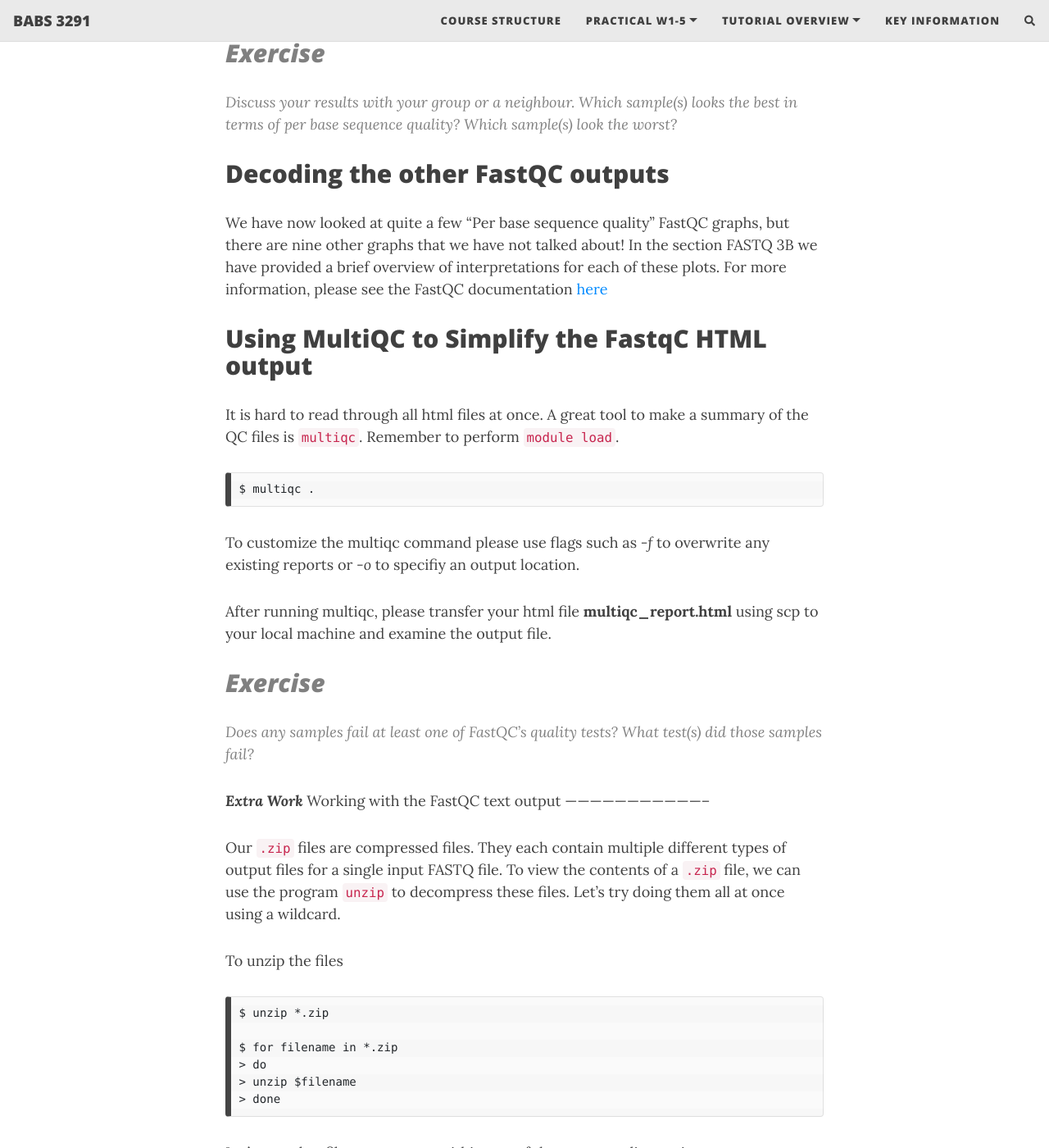
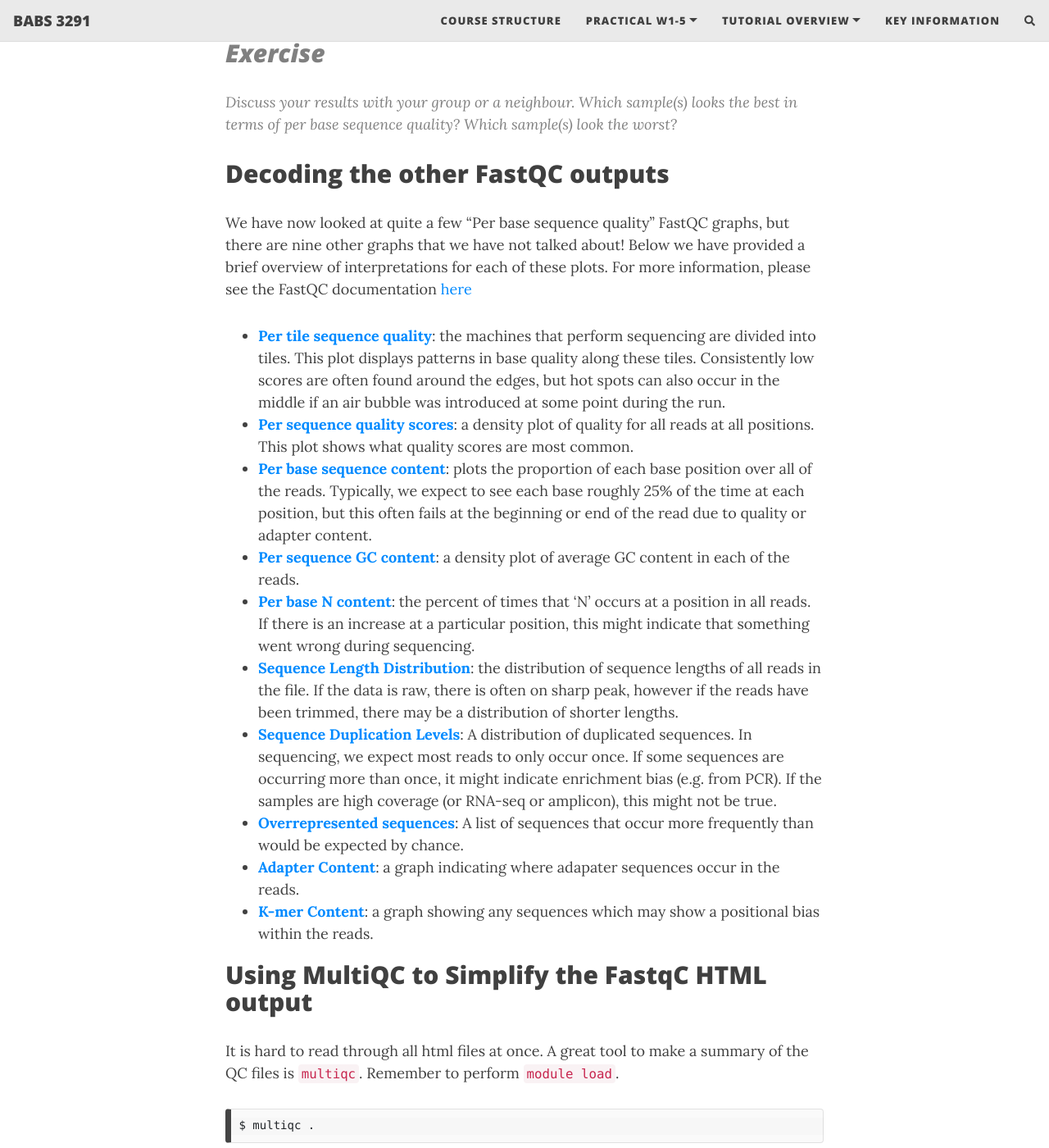
Before and after one commit to theheking/babs-rna-seq-2024, a Jekyll site: the page built from practical_overview/Week3_FASTQC.md, in a window 1280 px wide and 1400 px high, scrolled down 13330 px. Shown: the whole window at 82% size. Built offline with Jekyll 4.4.1, drawn with Linux system fonts in a browser that asks for light colours; nearby versions of some CDN libraries; comment, search, counter and statistics services are not loaded.

Commit message:
Update Week3_FASTQC.md

```diff
--- a/practical_overview/Week3_FASTQC.md
+++ b/practical_overview/Week3_FASTQC.md
@@ -455,7 +455,18 @@ Depending on your system, you should be able to select and open them all at once
 Decoding the other FastQC outputs
 ---------------------------------
 
-We have now looked at quite a few “Per base sequence quality” FastQC graphs, but there are nine other graphs that we have not talked about! In the section FASTQ 3B we have provided a brief overview of interpretations for each of these plots. For more information, please see the FastQC documentation [here](https://www.bioinformatics.babraham.ac.uk/projects/fastqc/Help/)
+We have now looked at quite a few “Per base sequence quality” FastQC graphs, but there are nine other graphs that we have not talked about! Below we have provided a brief overview of interpretations for each of these plots. For more information, please see the FastQC documentation [here](https://www.bioinformatics.babraham.ac.uk/projects/fastqc/Help/)
+
+*   [**Per tile sequence quality**](https://www.bioinformatics.babraham.ac.uk/projects/fastqc/Help/3%20Analysis%20Modules/12%20Per%20Tile%20Sequence%20Quality.html): the machines that perform sequencing are divided into tiles. This plot displays patterns in base quality along these tiles. Consistently low scores are often found around the edges, but hot spots can also occur in the middle if an air bubble was introduced at some point during the run.
+*   [**Per sequence quality scores**](https://www.bioinformatics.babraham.ac.uk/projects/fastqc/Help/3%20Analysis%20Modules/3%20Per%20Sequence%20Quality%20Scores.html): a density plot of quality for all reads at all positions. This plot shows what quality scores are most common.
+*   [**Per base sequence content**](https://www.bioinformatics.babraham.ac.uk/projects/fastqc/Help/3%20Analysis%20Modules/4%20Per%20Base%20Sequence%20Content.html): plots the proportion of each base position over all of the reads. Typically, we expect to see each base roughly 25% of the time at each position, but this often fails at the beginning or end of the read due to quality or adapter content.
+*   [**Per sequence GC content**](https://www.bioinformatics.babraham.ac.uk/projects/fastqc/Help/3%20Analysis%20Modules/5%20Per%20Sequence%20GC%20Content.html): a density plot of average GC content in each of the reads.
+*   [**Per base N content**](https://www.bioinformatics.babraham.ac.uk/projects/fastqc/Help/3%20Analysis%20Modules/6%20Per%20Base%20N%20Content.html): the percent of times that ‘N’ occurs at a position in all reads. If there is an increase at a particular position, this might indicate that something went wrong during sequencing.
+*   [**Sequence Length Distribution**](https://www.bioinformatics.babraham.ac.uk/projects/fastqc/Help/3%20Analysis%20Modules/7%20Sequence%20Length%20Distribution.html): the distribution of sequence lengths of all reads in the file. If the data is raw, there is often on sharp peak, however if the reads have been trimmed, there may be a distribution of shorter lengths.
+*   [**Sequence Duplication Levels**](https://www.bioinformatics.babraham.ac.uk/projects/fastqc/Help/3%20Analysis%20Modules/8%20Duplicate%20Sequences.html): A distribution of duplicated sequences. In sequencing, we expect most reads to only occur once. If some sequences are occurring more than once, it might indicate enrichment bias (e.g. from PCR). If the samples are high coverage (or RNA-seq or amplicon), this might not be true.
+*   [**Overrepresented sequences**](https://www.bioinformatics.babraham.ac.uk/projects/fastqc/Help/3%20Analysis%20Modules/9%20Overrepresented%20Sequences.html): A list of sequences that occur more frequently than would be expected by chance.
+*   [**Adapter Content**](https://www.bioinformatics.babraham.ac.uk/projects/fastqc/Help/3%20Analysis%20Modules/10%20Adapter%20Content.html): a graph indicating where adapater sequences occur in the reads.
+*   [**K-mer Content**](https://www.bioinformatics.babraham.ac.uk/projects/fastqc/Help/3%20Analysis%20Modules/11%20Kmer%20Content.html): a graph showing any sequences which may show a positional bias within the reads.
 
 
 Using MultiQC to Simplify the FastqC HTML output
```
